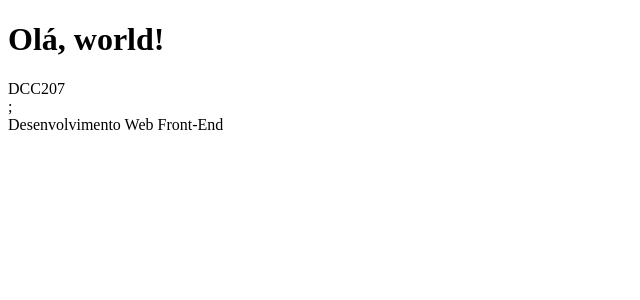
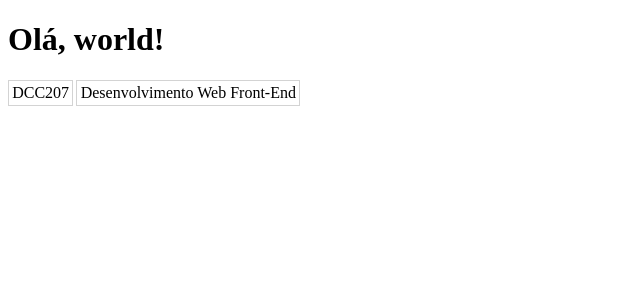
Before and after one commit to ufjf-dcc207/ufjf-dcc207-2024-3-a-atv01-Caiqueguedes, a React (Vite) app: page / in a window 1280 px wide. Shown: the top 300 px of the page, without its empty margins (0-640 px from the left). Built offline with nearby package versions, Linux system fonts and the light colour scheme.

Commit message:
adiciona estilo

```diff
--- /dev/null
+++ b/src/Disciplina.css
@@ -0,0 +1,9 @@
+.disciplina{
+    display: flex;
+    gap: 0.2em;
+}
+
+.disciplina > div{
+    border: 1px solid lightgrey;
+    padding: 0.2em;
+}
--- a/src/Disciplina.tsx
+++ b/src/Disciplina.tsx
@@ -1,6 +1,8 @@
+import "./Disciplina.css";
+
 function Disciplina(){
-    return <div>
-     <div>DCC207</div>;
+    return <div className="disciplina">
+     <div>DCC207</div>
      <div>Desenvolvimento Web Front-End</div>
      </div>
 }
```
